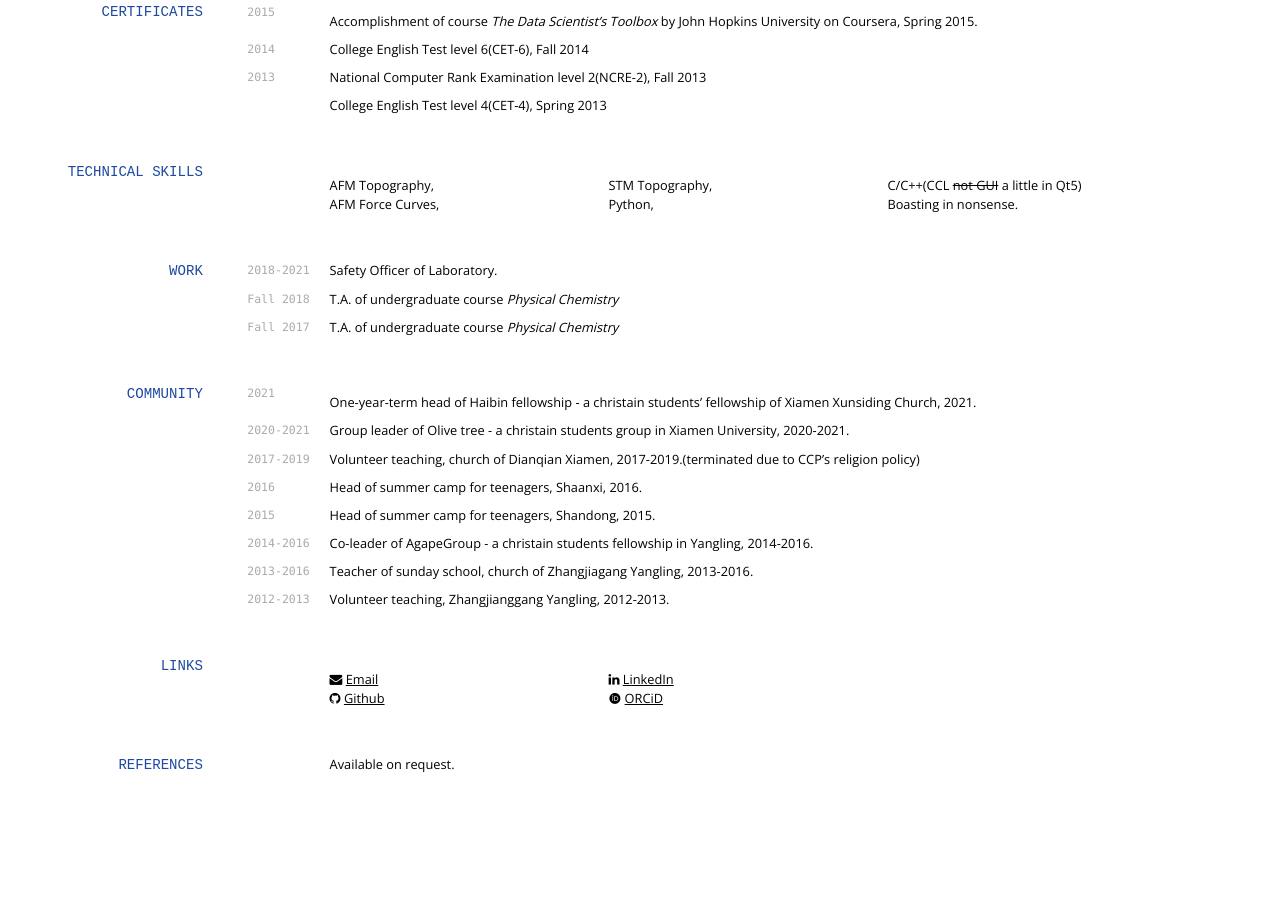
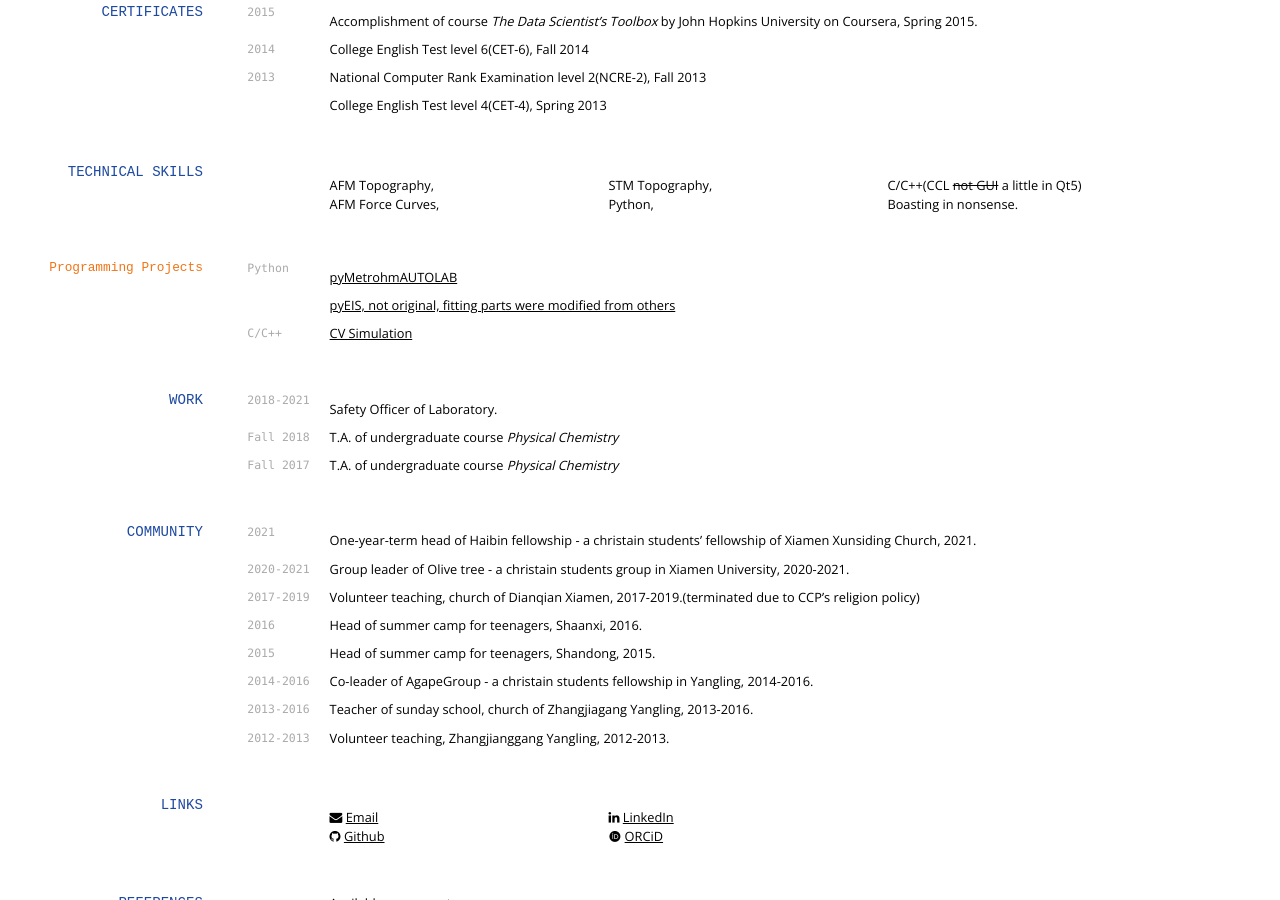
Before and after one commit to shuayliu/shuayliu.github.io, a Jekyll site: the page built from index.md, in a window 1280 px wide and 900 px high, scrolled down 1901 px. Built offline with Jekyll 4.4.1, drawn with Linux system fonts in a browser that asks for light colours; nearby versions of some CDN libraries; some web fonts are replaced.

Commit message:
20220113

```diff
--- a/index.md
+++ b/index.md
@@ -197,8 +197,22 @@ College English Test level 4(CET-4),  Spring 2013
 * C/C++(CCL ~~not GUI~~  a little in Qt5)
 * Boasting in nonsense.
 
+### Programming Projects
+
+`Python`
+
+<a href="//pypi.org/project/pyMetrohmAUTOLAB/">pyMetrohmAUTOLAB</a>
+
+<a href="//github.com/shuayliu/pyZfit">pyEIS, not original, fitting parts were modified from others </a>
+
+`C/C++`
+
+<a href="//github.com/shuayliu/CV_Simulation">CV Simulation</a>
+
+
 ## WORK
 `2018-2021`
+
 Safety Officer of Laboratory.
 
 `Fall 2018`
@@ -250,7 +264,7 @@ Volunteer teaching, Zhangjianggang Yangling, 2012-2013.
 
 <!-- fa are fontawesome, ai are academicons -->
 * <i class="fa fa-envelope"></i> <a href="mailto:shliu@stu.xmu.edu.cn">Email</a><br />
-* <i class="fa fa-github"></i> <a href="http://github.com/lsforusual">Github</a><br />
+* <i class="fa fa-github"></i> <a href="http://github.com/shuayliu">Github</a><br />
 * <i class="fa fa-linkedin"></i> <a href="https://www.linkedin.com/in/jonahliu/">LinkedIn</a>
 * <i class="ai ai-orcid"></i> <a href="https://orcid.org/0000-0002-6256-6208">ORCiD</a>
 
```
